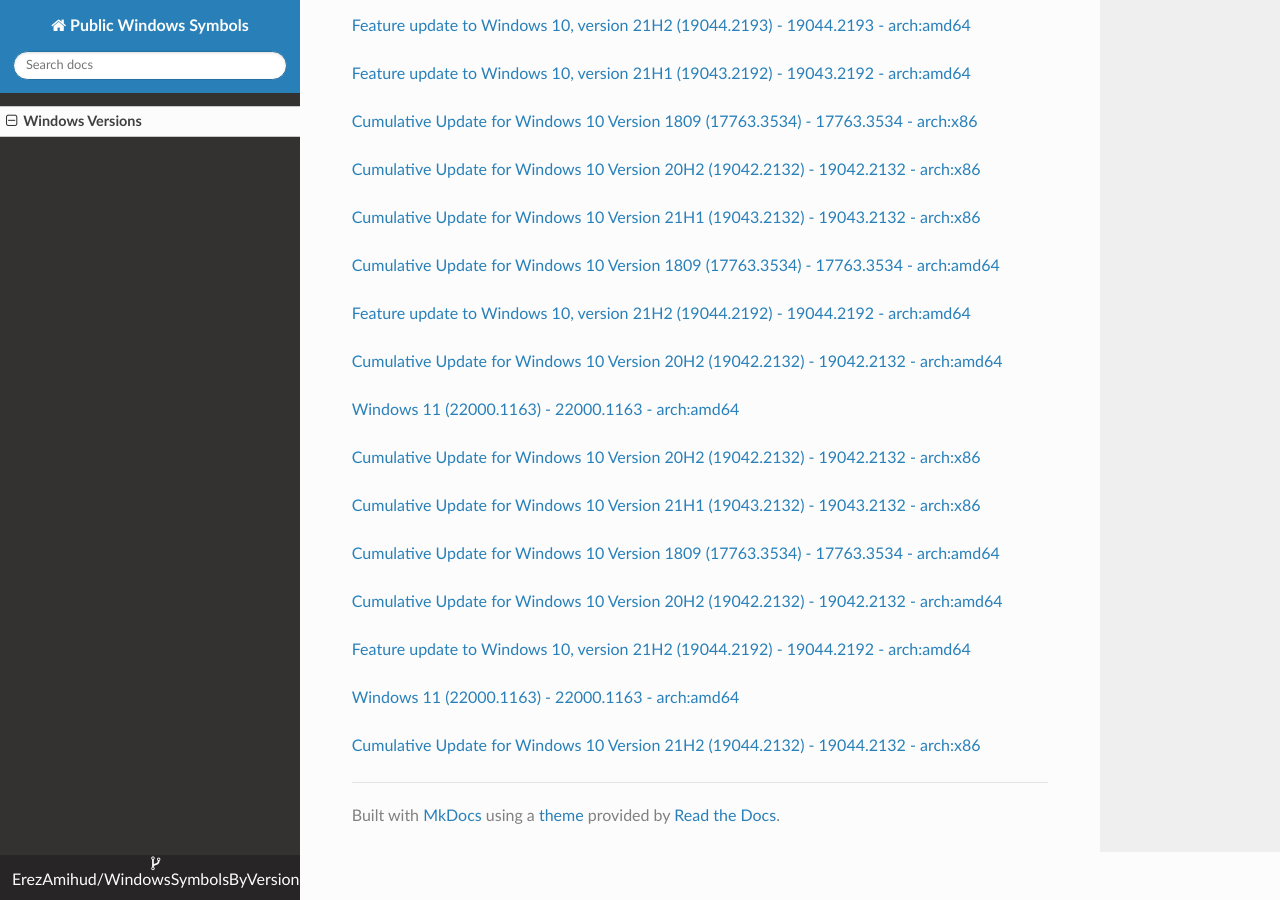
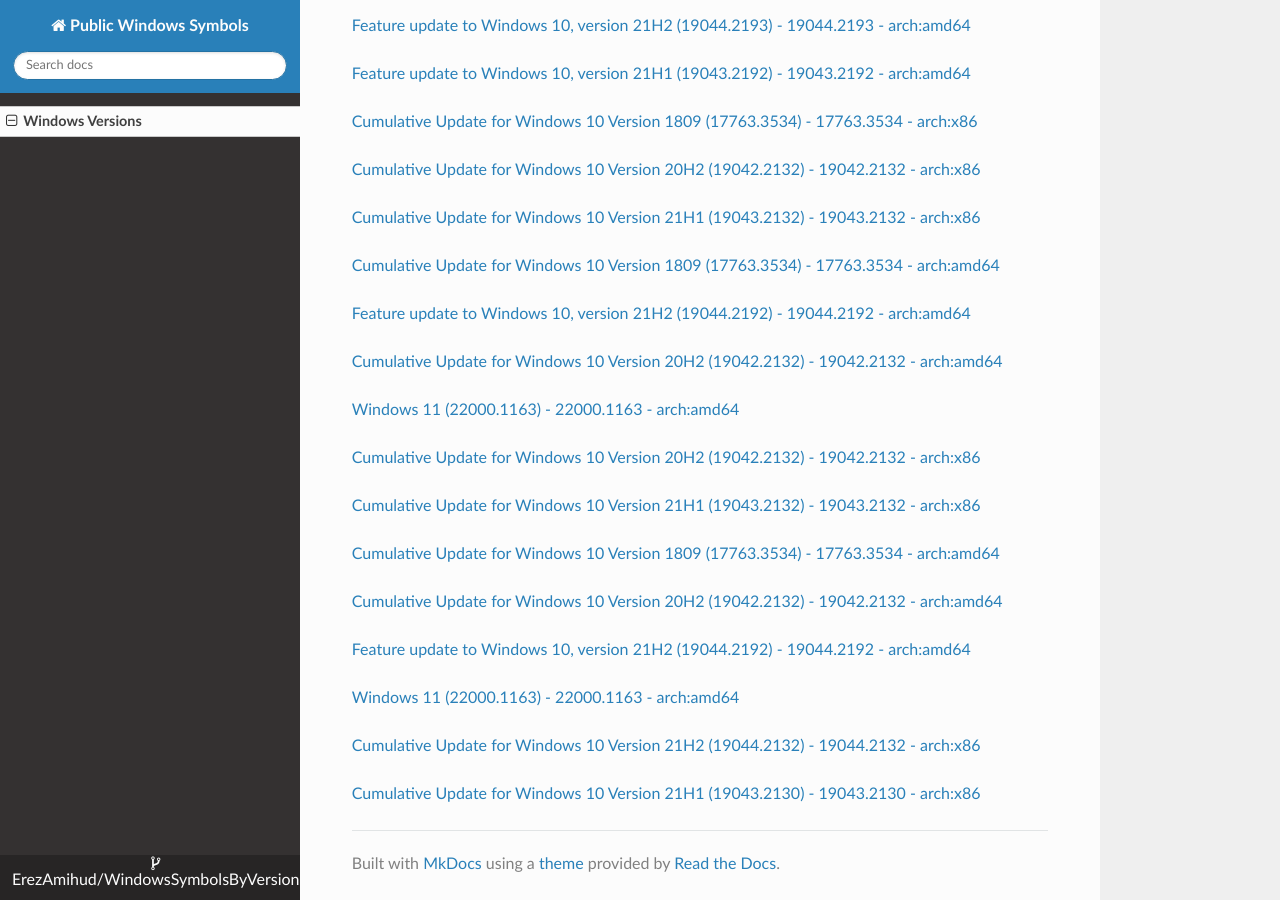
Before and after one commit to ErezAmihud/WindowsSymbolsByVersion, an MkDocs documentation site: the page built from docs/index.md, in a window 1280 px wide and 900 px high, scrolled down 48773 px. Built offline with MkDocs 1.6.1, drawn with Linux system fonts in a browser that asks for light colours; nearby versions of some CDN libraries.

Commit message:
Automated commit, add manifest for de92b5a9-0565-49ba-ae6f-a33f8aa47acf

```diff
--- a/docs/index.md
+++ b/docs/index.md
@@ -2875,3 +2875,6 @@
 
 
 [Cumulative Update for Windows 10 Version 21H2 (19044.2132) - 19044.2132 - arch:x86](https://github.com/ErezAmihud/WindowsSymbolsByVersion/blob/main/manifests/d767cbf3-9c02-43c7-8ddd-663dc1817353.manifest)
+
+
+[Cumulative Update for Windows 10 Version 21H1 (19043.2130) - 19043.2130 - arch:x86](https://github.com/ErezAmihud/WindowsSymbolsByVersion/blob/main/manifests/de92b5a9-0565-49ba-ae6f-a33f8aa47acf.manifest)
```
Also changed, not shown: process_builds.json (+1 -1 lines), 1 other file.
